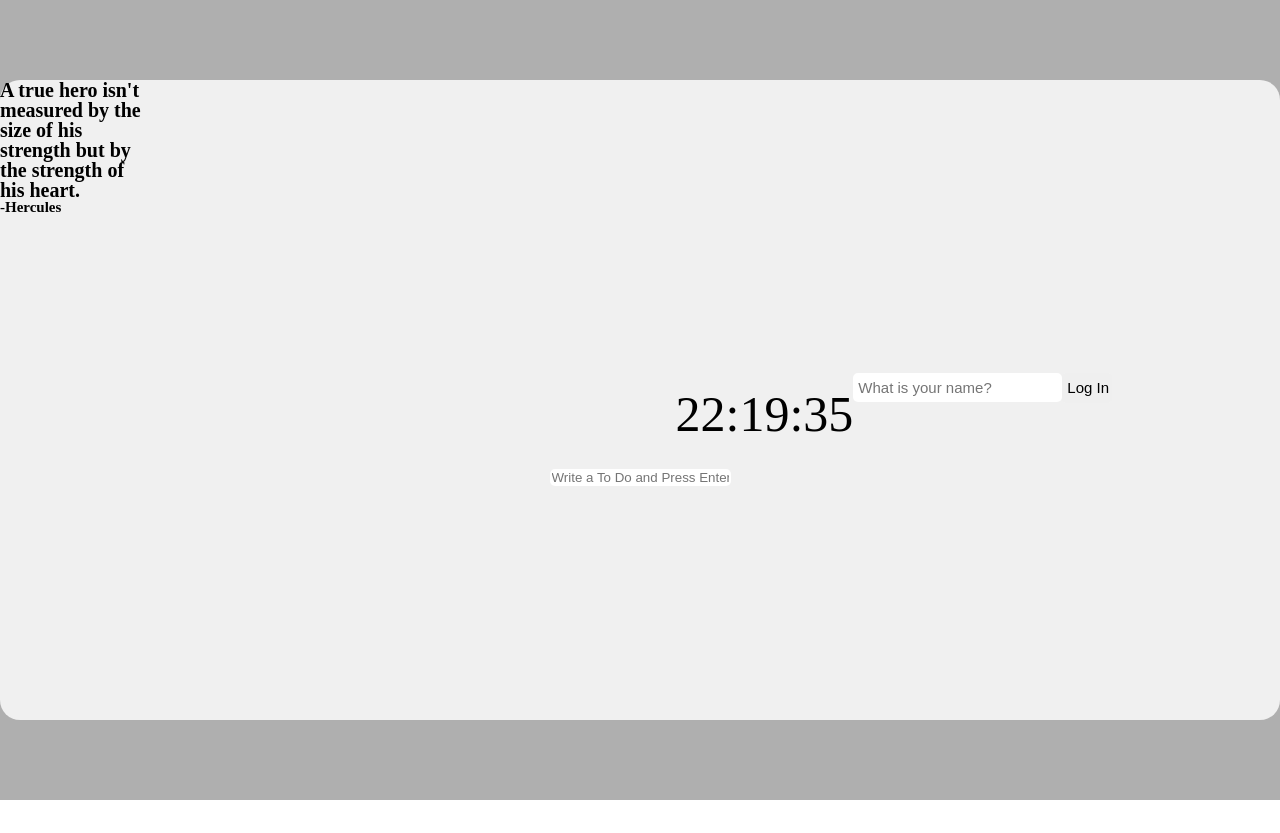
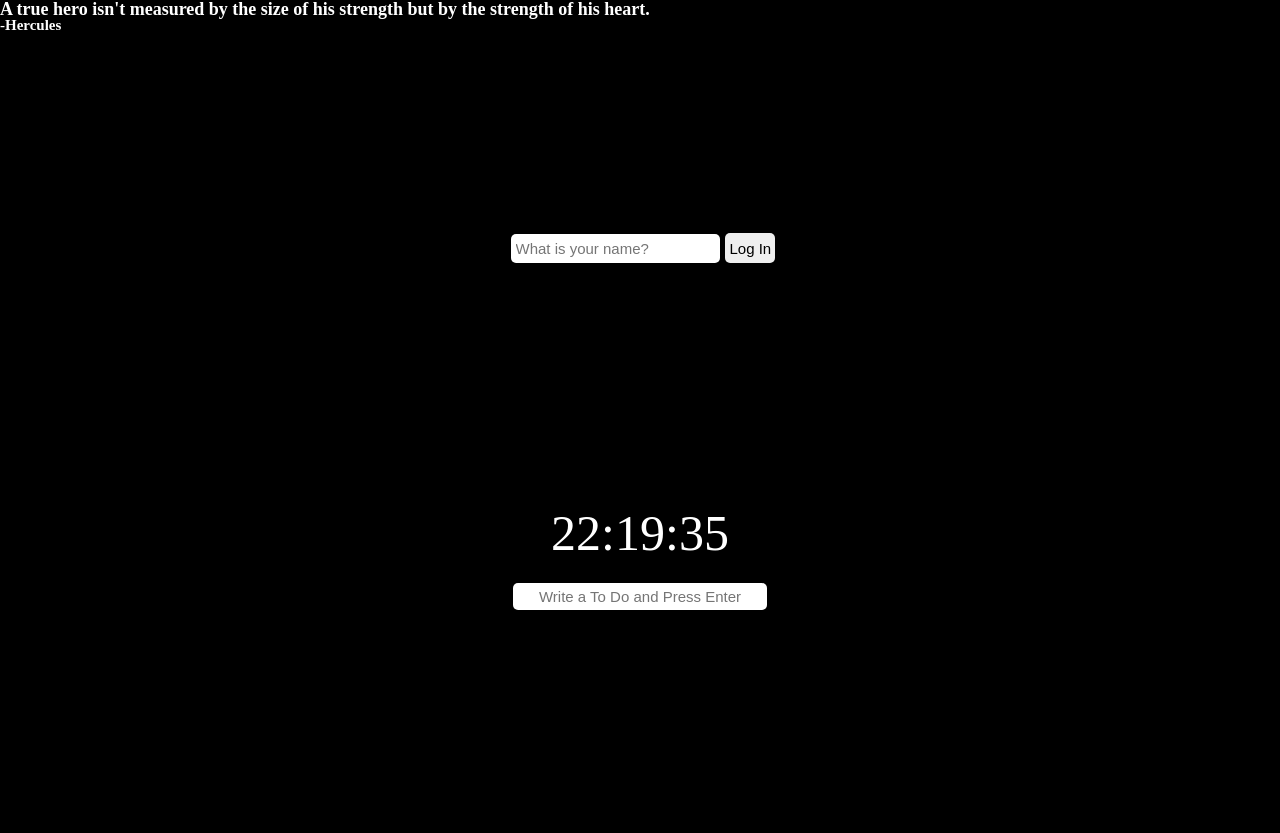
Before and after one commit to DonggiChae/chrome-clone-page, a plain HTML site: page index.html in a window 1280 px wide. Before the commit the page ends 800 px from the top, so only its background shows below. Drawn offline with Linux system fonts and the light colour scheme.

Commit message:
reDesign

```diff
--- a/CSS/clock.css
+++ b/CSS/clock.css
@@ -1,8 +1,7 @@
 #clock {
-  margin: 90px 0px 30px auto;
+  /* margin: 90px 0px 30px auto; */
   text-align: center;
   display: flex;
-  flex-direction: column;
   align-items: center;
   font-size: 50px;
 }
--- a/CSS/quoteansweather.css
+++ b/CSS/quoteansweather.css
@@ -1,6 +1,8 @@
 .status-bar {
   display: flex;
   justify-content: space-between;
+  background-color: var(--black);
+  color: var(--white);
 }
 
 #quote {
@@ -10,8 +12,7 @@
 }
 
 #quote span:first-child {
-  font-size: 20px;
-  width: 33%;
+  font-size: 18px;
 }
 
 #quote span:last-child {
@@ -19,5 +20,6 @@
 }
 
 #weather {
-  font-size: 15px;
+  font-size: 18px;
+  font-weight: bolder;
 }
--- a/CSS/style.css
+++ b/CSS/style.css
@@ -10,26 +10,23 @@
 }
 
 .container {
-  background-color: var(--dark-gray);
+  background-color: var(--black);
   height: 100vh;
   width: 100vw;
-  display: flex;
-  align-items: center;
-  justify-content: center;
 }
 
 .main-contents {
-  background-color: var(--white);
-  height: 640px;
-  width: 1380px;
+  background-color: var(--black);
+  height: 100vh;
+  width: 100vw;
   display: inline-flex;
+  flex-direction: column;
+  align-items: center;
   border-radius: 20px;
+  color: var(--white)
 }
 
-.split-view {
-  display: flex;
-  flex: 1;
-}
+
 /* img {
   position: absolute;
   width: 100%;
@@ -50,6 +47,8 @@
 .hidden_login-form input {
   border: none;
   padding: 6px 5px;
+  margin-top: var(--margin-login);;
+  margin-left: 5px;
   font-size: 15px;
   margin-bottom: 25px;
   border-radius: 5px;
@@ -70,4 +69,5 @@
   font-size: 40px;
   font-weight: bolder;
   margin-bottom: 20px;
+  margin-top: var(--margin-login);
 }
--- a/CSS/todostyle.css
+++ b/CSS/todostyle.css
@@ -7,6 +7,7 @@
 
 #todo-form {
   display: flex;
+  margin-top: 25px;
   align-items: center;
   justify-content: center;
 }
@@ -14,17 +15,26 @@
 #todo-form input {
   border-radius: 5px;
   border: 0px;
+  text-align: center;
+  font-size: 15px;
+  width: 250px;
+  height: 25px;
 }
+
 
 #todo-list {
   display: flex;
   flex-direction: column;
   justify-content: center;
   align-items: center;
-  margin: 8px;
+  margin: 15px;
 }
 
 #todo-list span {
   padding: 30px;
-  font-size: 20px;
+  font-size: 25px;
 }
+
+#todo-list li{
+  margin-top: 5px;
+}
--- a/CSS/variables.css
+++ b/CSS/variables.css
@@ -1,4 +1,5 @@
 :root {
-  --dark-gray: #afafaf;
-  --white: #f0f0f0;
+  --black: #000000;
+  --white: #ffffff;
+  --margin-login: 25vh;
 }
--- a/index.html
+++ b/index.html
@@ -5,12 +5,9 @@
         <meta http-equiv="X-UA-Compatible" content="IE=edge">
         <meta name="viewport" content="width=device-width, initial-scale=1.0">
         <link rel="stylesheet" href="CSS/style.css">
-        <title>welcome</title>
+        <title>Do Your Best</title>
     </head>
     <body>
-        <div class="container">
-            <main class="main-contents">
-                <div class="split-view">
         <div class="status-bar">
             <div id="quote">
                 <span></span>
@@ -21,15 +18,8 @@
                 <span></span>
             </div>
         </div>
-                </div>
-                <div class="split-view middle">
-                    <h2 id="clock">00:00:00</h2>
-                    <form id="todo-form">
-                        <input type="text" placeholder="Write a To Do and Press Enter" />
-                    </form>
-                    <ul id="todo-list"></ul>
-                </div>
-                <div class="split-view">
+        <div class="container">
+            <main class="main-contents">
                 <form id="login-form" class="hidden hidden_login-form">
                     <input
                         required
@@ -40,7 +30,11 @@
                     <input class="submit_btn" type="submit" value="Log In" />
                 </form>
                 <h1 id="greeting" class="hidden"></h1>
-                </div>
+                    <h2 id="clock">00:00:00</h2>
+                    <form id="todo-form">
+                        <input type="text" placeholder="Write a To Do and Press Enter" />
+                    </form>
+                <ul id="todo-list"></ul>
             </main>
         </div>
 
```
Lines whose indentation alone changed are shown as unchanged.
